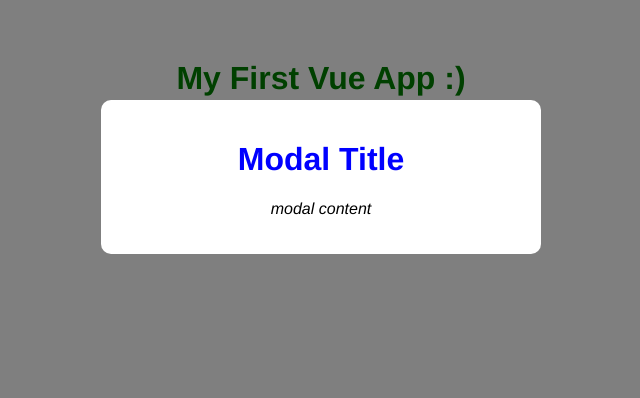
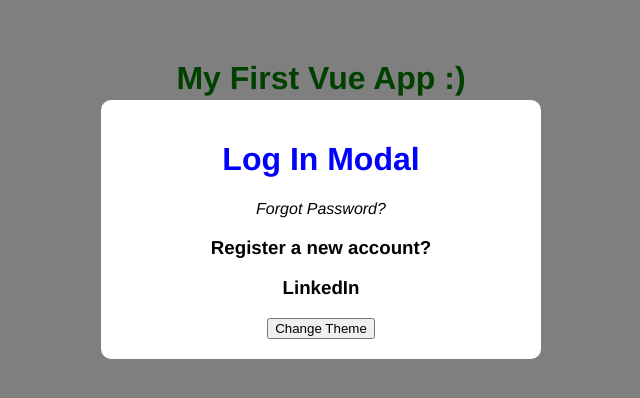
Before and after one commit to kinkatse/vuejs-practice, a Vue app in the folder pt2/modal-project/: page / in a window 1280 px wide. Shown: the top 398 px of the page, without its empty margins (319-959 px from the left). Built offline with nearby package versions, Linux system fonts and the light colour scheme.

Commit message:
Work with props

```diff
--- a/pt2/modal-project/src/App.vue
+++ b/pt2/modal-project/src/App.vue
@@ -2,7 +2,8 @@
   <h1>{{ title }}</h1>
   <input type="text" ref="name">
   <button @click="handleClick">click me</button>
-  <Modal />
+  <!-- <Modal header="Sign Up" text="Login?" :list="['Forgot password?', 5]"/> -->
+  <Modal :header="header" :text="text" :list="list" :theme="theme" :toggleTheme="toggleTheme"/>
 </template>
 
 <script>
@@ -12,7 +13,11 @@ export default {
   name: 'App',
   data() {
     return {
-      title: "My First Vue App :)"
+      title: 'My First Vue App :)',
+      header: 'Log In Modal',
+      text: 'Forgot Password?',
+      list: ['Register a new account?', 'LinkedIn'],
+      theme: 'day'
     }
   },
   methods: {
@@ -20,7 +25,12 @@ export default {
       // this.$refs accesses the DOM for us and we can refer to an element through its ref
       // jQuery potentially?
       console.log(this.$refs.name)
+      this.$refs.name.classList.add()
       this.$refs.name.focus()
+    },
+    toggleTheme() {
+      if (this.theme === 'day') { this.theme = 'night' }
+      else { this.theme = 'day' }
     }
   },
   components: { Modal }
--- a/pt2/modal-project/src/components/Modal.vue
+++ b/pt2/modal-project/src/components/Modal.vue
@@ -1,18 +1,28 @@
 <template>
     <div class="backdrop">
-        <div class="modal">
-            <h1>Modal Title</h1>
-            <p>modal content</p>
+        <!-- The below errored out because of :class needing "" around it so I need single quotes -->
+        <!-- <div class="modal" :class="{ day: theme === "day", night: theme === "night"}"> -->
+        <div class="modal" :class="{ day: theme === 'day', night: theme === 'night'}">
+            <h1>{{ header }}</h1>
+            <p>{{ text }}</p>
+            <h3>{{ list[0] }}</h3>
+            <h3>{{ list[1] }}</h3>
+            <button @click="toggleTheme">Change Theme</button>
         </div>
     </div>
 </template>
+
+<script>
+export default {
+    props: ['header', 'text', 'list', 'theme', 'toggleTheme']
+}
+</script>
 
 <style scoped>
     .modal {
         width: 400px;
         padding: 20px;
         margin: 100px auto;
-        background: white;
         border-radius: 10px;
     }
     .backdrop {
@@ -25,4 +35,10 @@
     h1 {
         color: blue;
     }
+    .day {
+        background: white;
+    }
+    .night {
+        background: rgb(57, 57, 57);
+    }
 </style>
```
